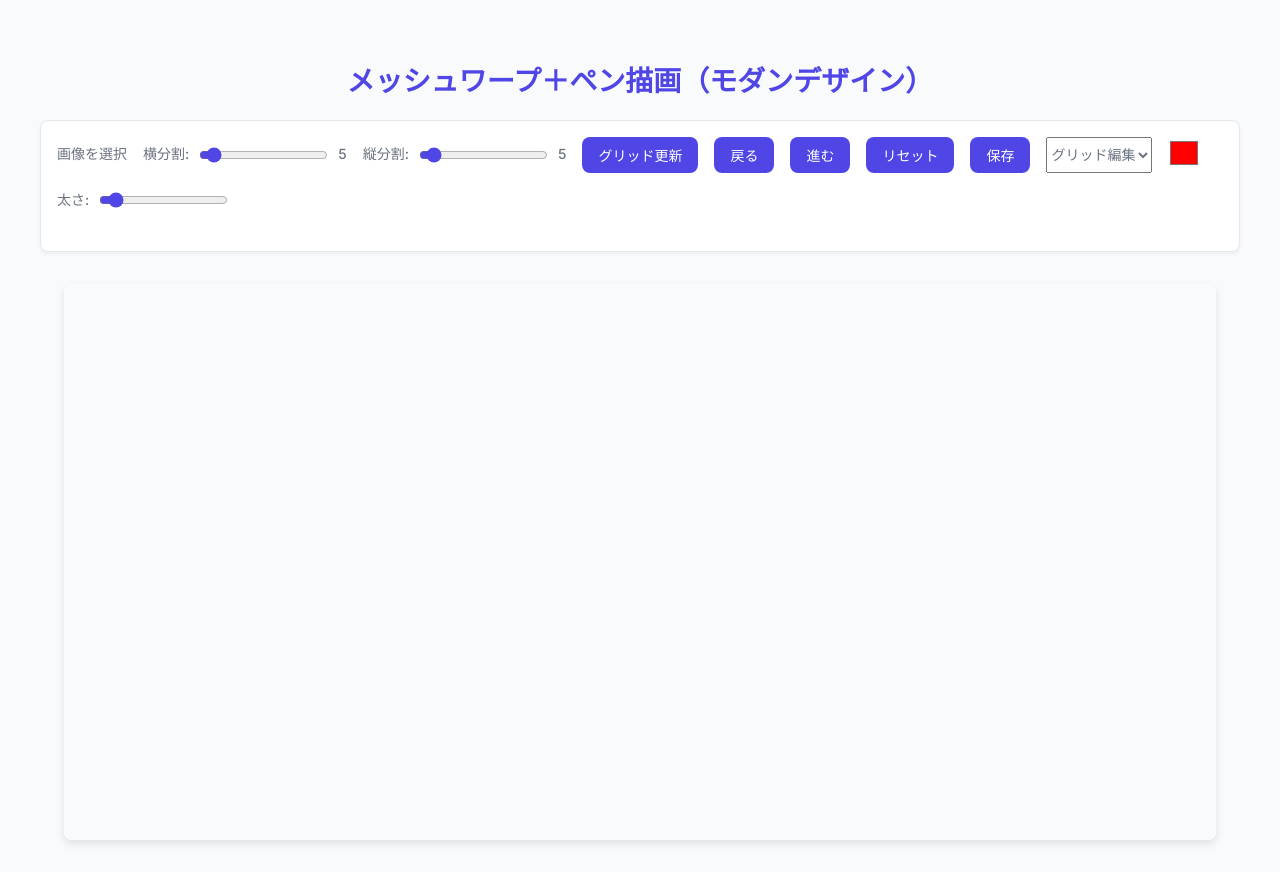
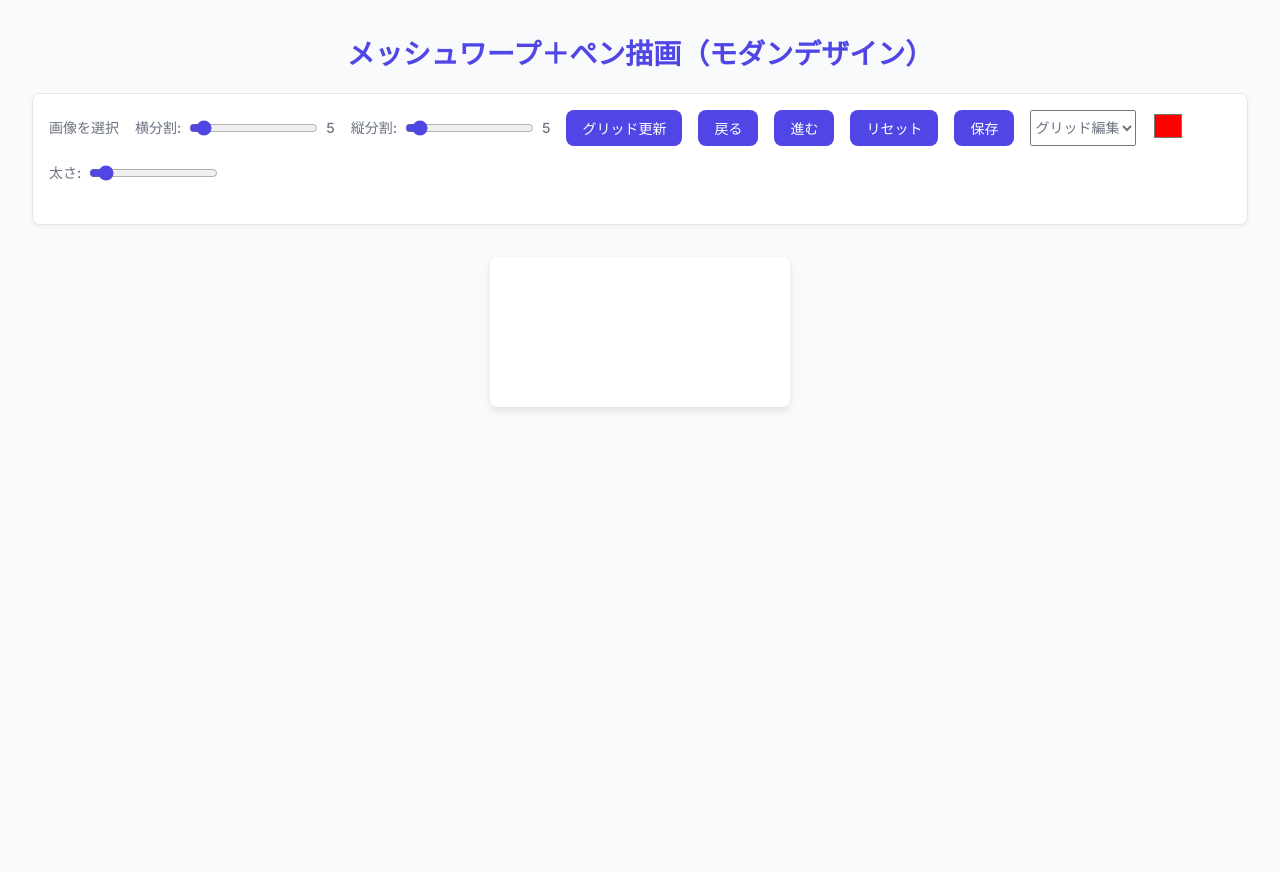
Before and after one commit to uco-physics/png-to-jpg-converter, a plain HTML site: page index.html in a window 1280 px wide. After the commit the page ends 800 px from the top, so only its background shows below. Drawn offline with Linux system fonts and the light colour scheme.

Commit message:
Update index.html

```diff
--- a/index.html
+++ b/index.html
@@ -10,10 +10,7 @@
   <style>
     /* カラーパレット & フォント定義 */
     :root {
-      /* フォント */
       --font-sans: 'Inter', sans-serif;
-
-      /* カラー */
       --color-primary: #4F46E5;
       --color-primary-hover: #4338CA;
       --color-secondary: #10B981;
@@ -23,22 +20,16 @@
       --color-error: #EF4444;
       --color-text-primary: #111827;
       --color-text-secondary: #6B7280;
-
-      /* サイズ */
       --radius: 0.5rem;
       --spacing: 1rem;
       --transition: 0.2s ease-in-out;
     }
-
-    /* リセット & ベース */n    *,
-    *::before,
-    *::after {
+    *, *::before, *::after {
       box-sizing: border-box;
       margin: 0;
       padding: 0;
     }
-    html,
-    body {
+    html, body {
       height: 100%;
       background-color: var(--color-background);
       color: var(--color-text-primary);
@@ -52,16 +43,12 @@
       align-items: center;
       padding: calc(var(--spacing) * 2);
     }
-
-    /* ヘッダー */
     h1 {
       font-size: 1.75rem;
       font-weight: 600;
       margin-bottom: var(--spacing);
       color: var(--color-primary);
     }
-
-    /* コントロールバー */
     .controls {
       display: flex;
       flex-wrap: wrap;
@@ -123,23 +110,18 @@
       text-align: left;
       margin-top: 0.5rem;
     }
-
-    /* キャンバスエリア */
+    /* コンテナ：画像サイズに合わせて自動調整 */
     #container {
       position: relative;
-      width: 100%;
-      max-width: 90vw;
+      display: inline-block;
+      background-color: var(--color-surface);
       box-shadow: 0 4px 8px rgba(0,0,0,0.1);
       border-radius: var(--radius);
       overflow: hidden;
-      background-color: var(--color-surface);
     }
+    /* キャンバスは実画像サイズのまま表示 */
     canvas {
       display: block;
-      width: 100%;
-      height: auto;
-      background-color: var(--color-background);
-      cursor: crosshair;
     }
     #gridContainer {
       position: absolute;
@@ -168,7 +150,6 @@
   <div class="controls">
     <label for="imageInput">画像を選択</label>
     <input type="file" id="imageInput" accept="image/*">
-
     <label>横分割:
       <input type="range" id="gridX" min="2" max="50" value="5">
       <span id="gridXValue">5</span>
@@ -177,13 +158,11 @@
       <input type="range" id="gridY" min="2" max="50" value="5">
       <span id="gridYValue">5</span>
     </label>
-
     <button id="applyGridBtn">グリッド更新</button>
     <button id="undoBtn">戻る</button>
     <button id="redoBtn">進む</button>
     <button id="resetBtn">リセット</button>
     <button id="saveBtn">保存</button>
-
     <select id="toolSelect">
       <option value="edit">グリッド編集</option>
       <option value="pen">ペン</option>
@@ -193,15 +172,12 @@
     <label>太さ:
       <input type="range" id="thickness" min="1" max="50" value="5">
     </label>
-
     <div id="error"></div>
   </div>
-
   <div id="container">
     <canvas id="canvas"></canvas>
     <div id="gridContainer"></div>
   </div>
-
   <!-- 既存のJavaScriptコードはそのままここに配置 -->
   <script>
     // --- Commit クラス ---
```
